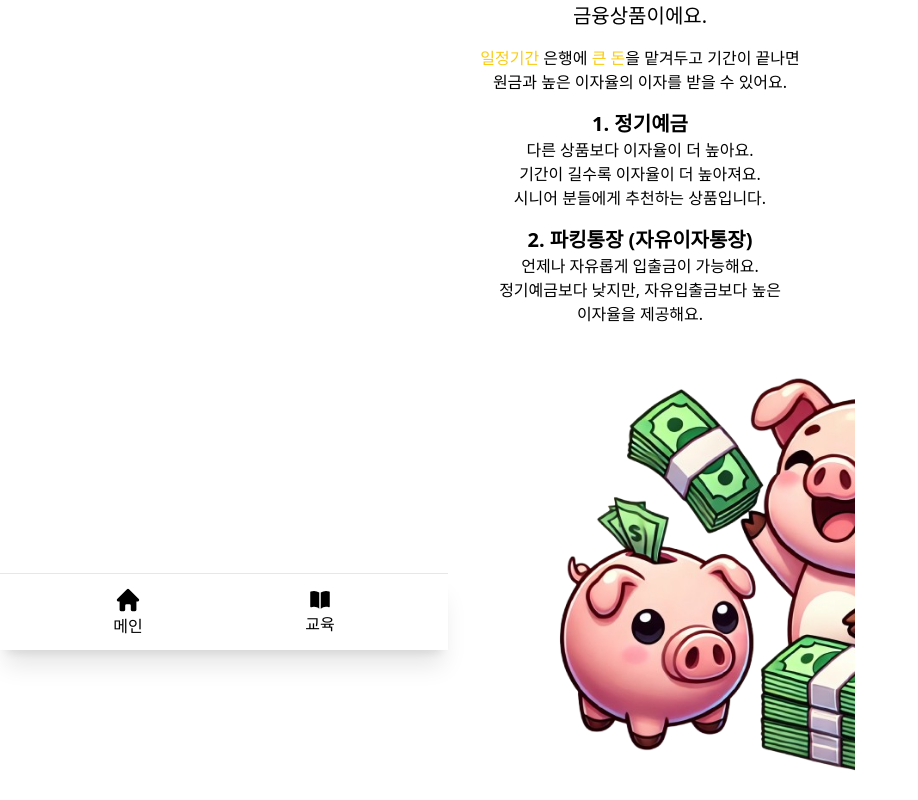
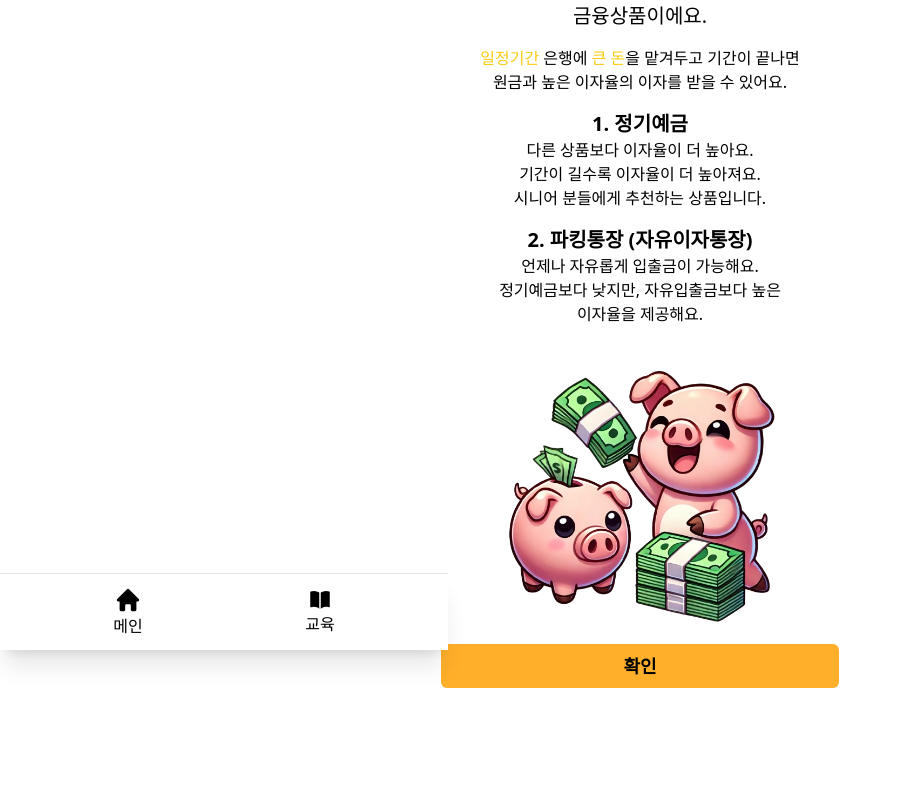
Before and after one commit to uhbooba/frontend, a React (Vite) app in the folder frontend/: page /explain in a window 1280 px wide. Shown: the part 150-950 px from the top of the page, without its empty margins (0-918 px from the left). Built offline with nearby package versions, Linux system fonts and the light colour scheme.

Commit message:
:recycle: Refactor: 이미지 크기 및 오타 수정
<body>
- Deposit_Explain.tsx
	- 돼지 이미지 크기 수정
- validateInputs.tsx
	- 이름 유효성 검사 오타 수정

```diff
--- a/frontend/src/pages/deposit/Deposit_Explain.tsx
+++ b/frontend/src/pages/deposit/Deposit_Explain.tsx
@@ -44,13 +44,12 @@ const DepositExplain = () => {
         </div>
       </div>
 
-      <div className=''>
       {/* 돼지 이미지 */}
       <div>
         <img
           src='/assets/images/deposit_pig.png'
           alt='Pig'
-            className='h-54 w-54 ml-32 mt-8'
+          className='ml-20 mt-8 h-[270px] w-[270px]'
         />
       </div>
 
@@ -63,7 +62,7 @@ const DepositExplain = () => {
           onClick={() => GoSignup()}
         />
       </div>
-      </div>
+
       <div className='fixed bottom-0 left-0 w-full'>
         <BottomTab />
       </div>
--- a/frontend/src/pages/savings/Savings_Product.tsx
+++ b/frontend/src/pages/savings/Savings_Product.tsx
@@ -18,8 +18,8 @@ const SavingsProduct = () => {
   const [maturityDate] = useAtom(maturityDateAtom);
   const [selectMoney] = useAtom(selectMoneyAtom);
   const [selectPeriod] = useAtom(selectPeriodAtom);
+  const [check] = useAtom(checkAtom);
   const [isModalOpen, setIsModalOpen] = useState(false);
-  const [check] = useAtom(checkAtom);
 
   useEffect(() => {
     setIsModalOpen(false);
--- a/frontend/src/utils/validateInputs.tsx
+++ b/frontend/src/utils/validateInputs.tsx
@@ -44,7 +44,7 @@ export const validateInputs = (
   }
 
   // 이름 최소 2글자 이상 입력 가능하게 조건
-  else if (name.length < 3) {
+  else if (name.length < 3 && name.length > 0) {
     newErrors.name = '이름이 너무 짧습니다.';
     isValid = false;
   }
```
Lines whose indentation alone changed are shown as unchanged.
